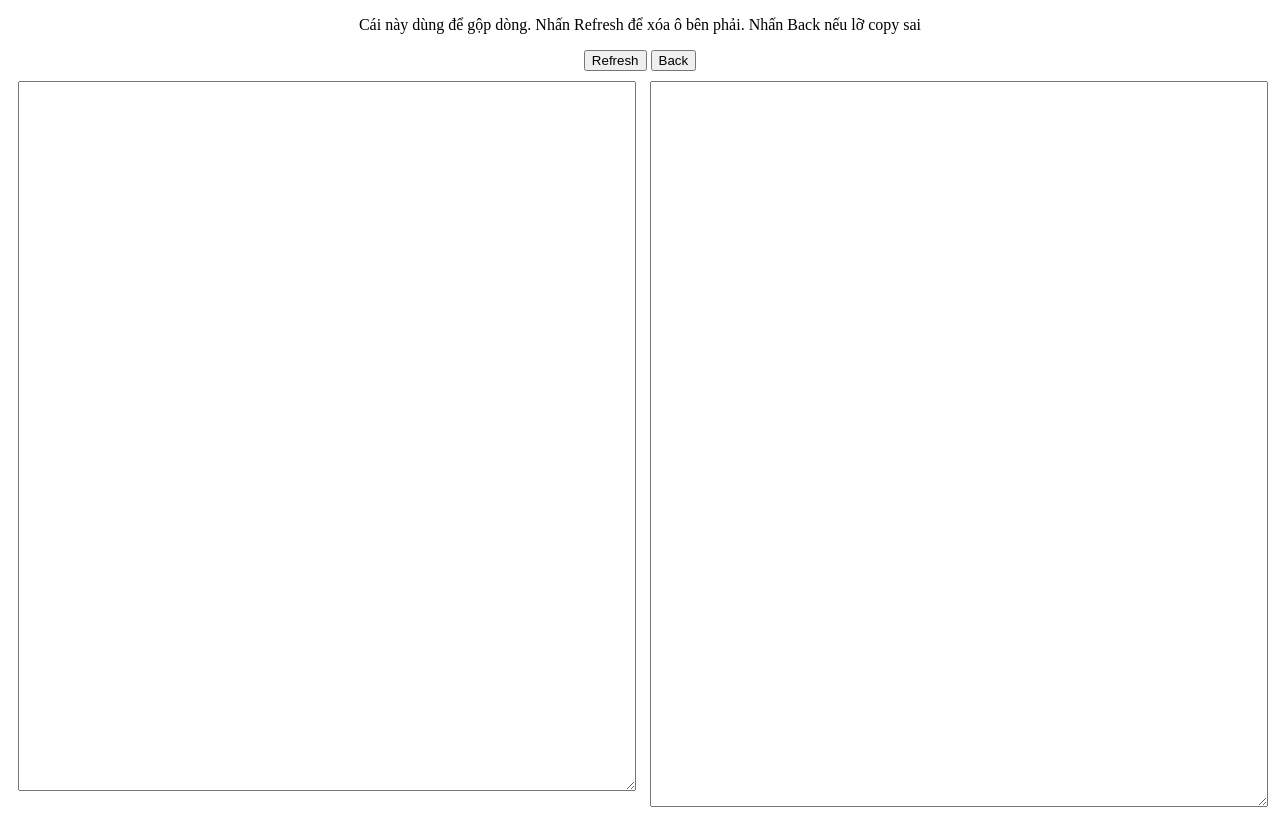
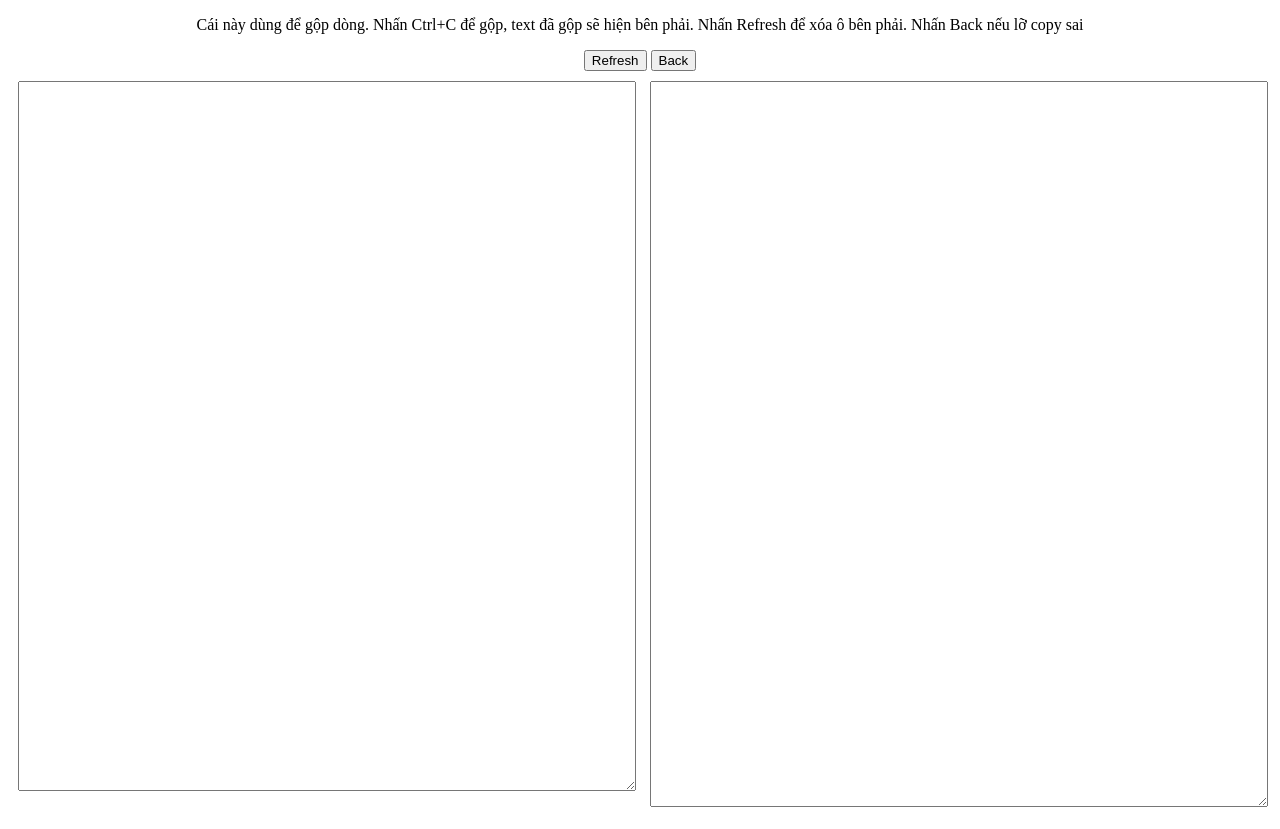
Before and after one commit to larry-tran/convert-image-to-text, a website: page pages/MergeParagraph.html in a window 1280 px wide. Drawn offline with Linux system fonts and the light colour scheme.

Commit message:
add mergepararaph page

```diff
--- a/pages/MergeParagraph.html
+++ b/pages/MergeParagraph.html
@@ -39,7 +39,7 @@
 
 <body>
   <div class="header">
-    <p>Cái này dùng để gộp dòng. Nhấn Refresh để xóa ô bên phải. Nhấn Back nếu lỡ copy sai</p>
+    <p>Cái này dùng để gộp dòng. Nhấn Ctrl+C để gộp, text đã gộp sẽ hiện bên phải. Nhấn Refresh để xóa ô bên phải. Nhấn Back nếu lỡ copy sai</p>
     <button onclick="refreshRight()">Refresh</button>
     <button onclick="handleBack()">Back</button>
   </div>
```
